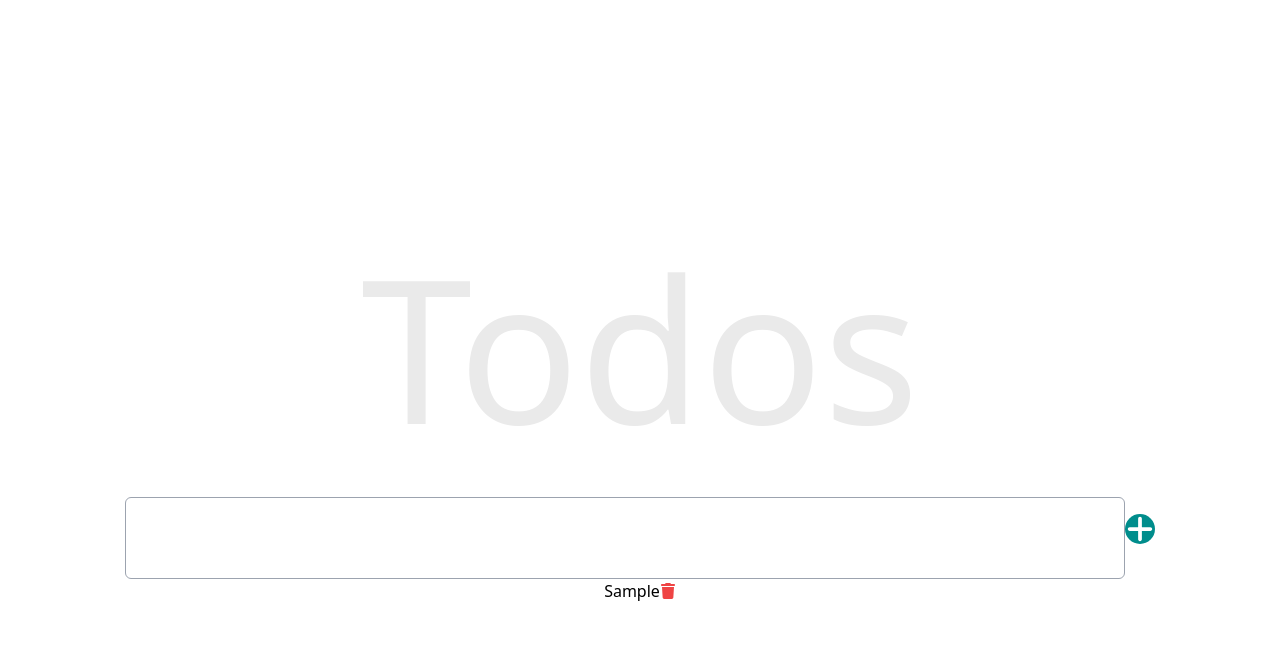
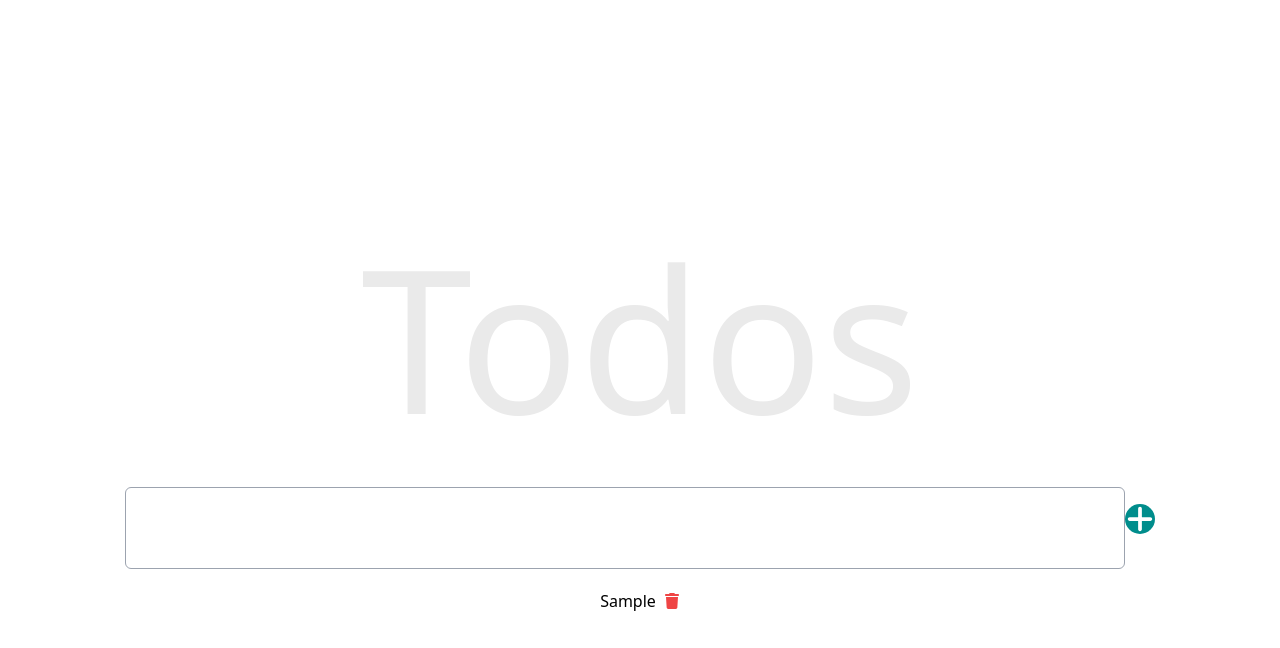
Before and after one commit to Angekarara/todo-redux, a React (Vite) app: page / in a window 1280 px wide. Both pictures are taken after typing "Sample" into the empty fields and a click on the button 1140 px from the left and 541 px from the top of the page. Shown: the top 648 px of the page. Built offline with nearby package versions, Linux system fonts and the light colour scheme.

Commit message:
Added deleting functionality

```diff
--- a/src/component/ToDo.jsx
+++ b/src/component/ToDo.jsx
@@ -35,9 +35,9 @@ function ToDo() {
           <FaPlus className="bg-[#008d8c] text-white rounded-full font-bold text-3xl" />
         </button>
       </form>
-      <div>
+      <div className="mt-5">
         {tasks.map((task, index) => (
-          <div key={index} className="flex">
+          <div key={index} className="flex items-center space-x-2">
             <p>{task.text}</p>
             <button onClick={() => handleDeleteTask(index)}>
               <FaTrash className="text-red-500" />
```
